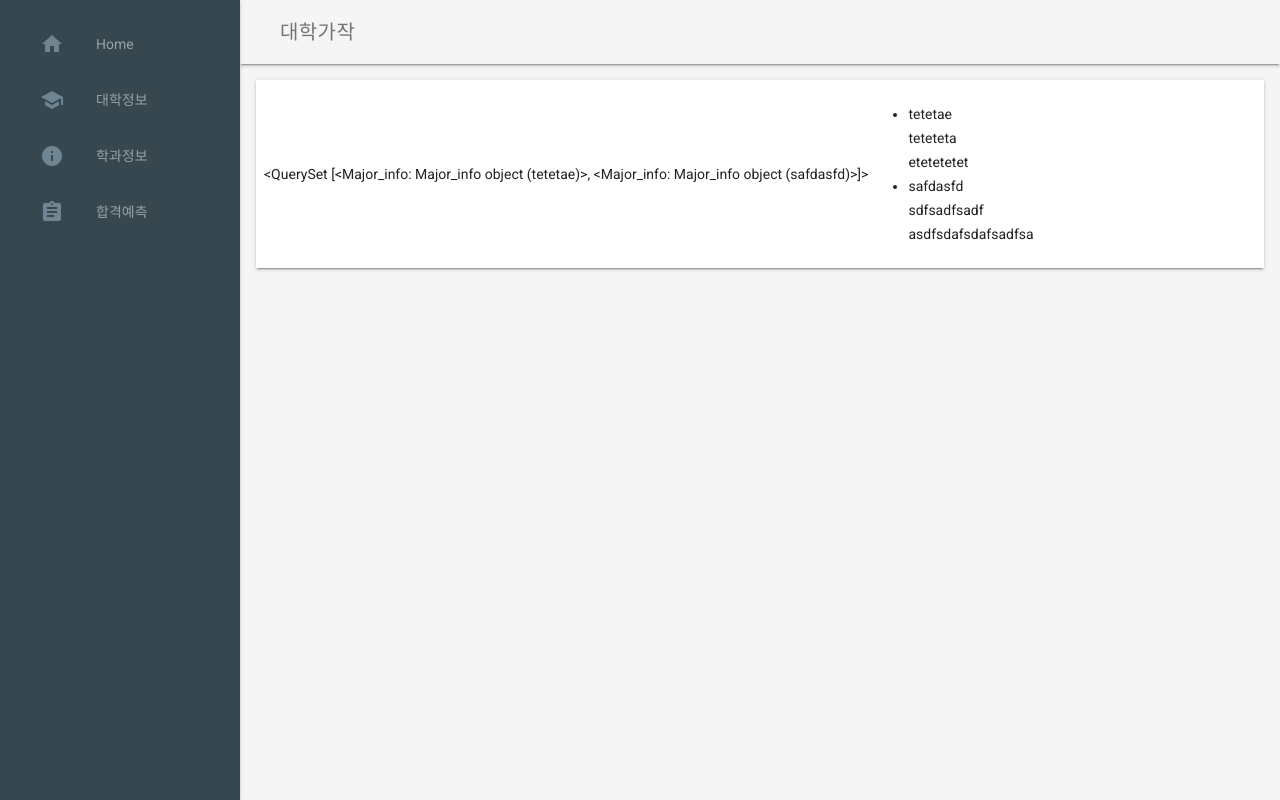
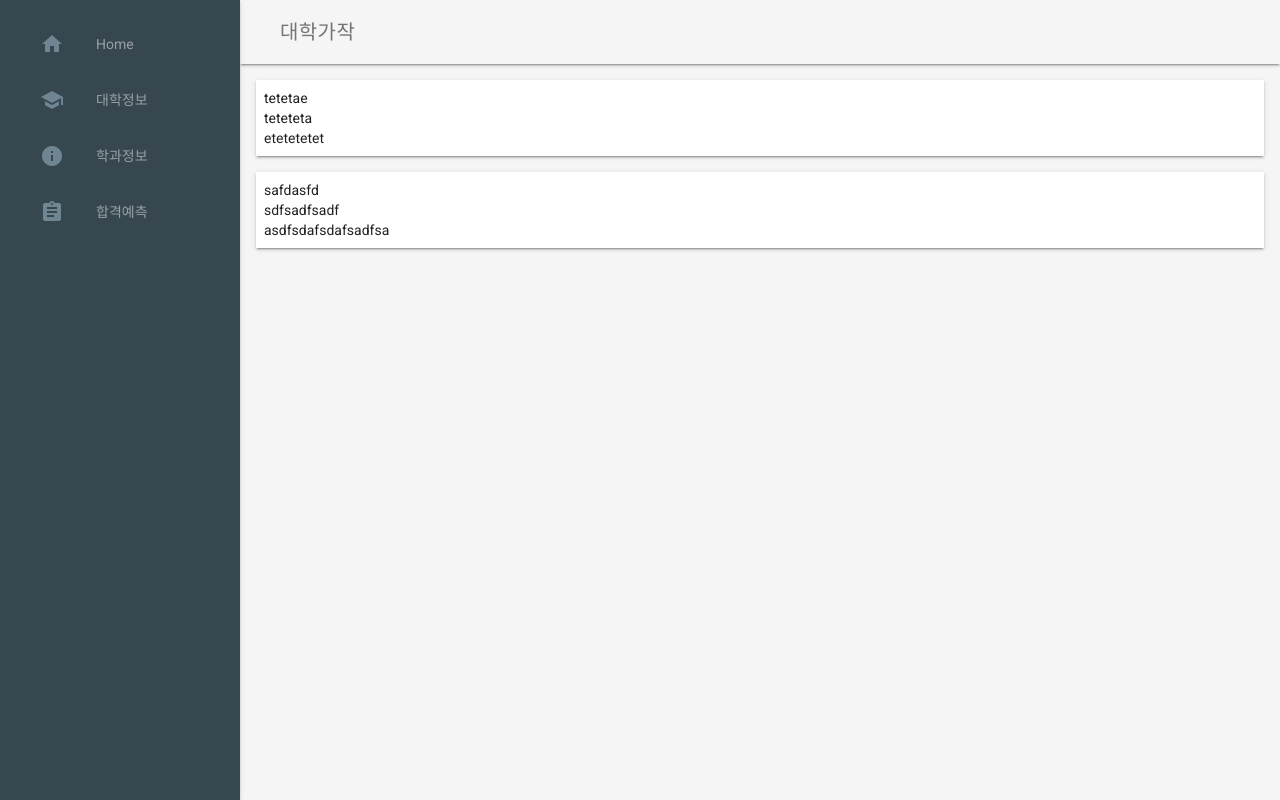
Before and after one commit to Minseo-Jeong/College, a Django app: page /MajorInfo/ in a window 1280 px wide. Run offline with Django 3.2, Linux system fonts and the light colour scheme; data comes from the database, SQL or seed files in the repository; both versions use the stored data as it was after the commit.

```diff
--- a/college/MajorInfo/templates/MajorView.html
+++ b/college/MajorInfo/templates/MajorView.html
@@ -1,19 +1,17 @@
 
 {% extends 'base.html' %}
 {% block content %}
-<div class="demo-charts mdl-color--white mdl-shadow--2dp mdl-cell mdl-cell--12-col mdl-grid">
-    {{major_info_list}}
+
+    <!-- {{major_info_list}} -->
     {% if major_info_list %}
-        <ul>
+
             {% for major in major_info_list %}
-                <li>
+            <div class="demo-charts mdl-color--white mdl-shadow--2dp mdl-cell mdl-cell--12-col mdl-grid">
                     {{major.MajorName}} <br>
                     {{major.info}} <br>
                     {{major.established}} <br>
-                </li>
+                </div>
             {% endfor %}
-        </ul>
+
     {% endif %}
-
-</div>
 {% endblock %}
--- a/college/collegeInfo/models.py
+++ b/college/collegeInfo/models.py
@@ -4,6 +4,7 @@ from django.db import models
 
 class College_info(models.Model):
     college_name = models.CharField(primary_key=True, max_length=50)
+
     info = models.TextField()
     established = models.TextField()
     location = models.CharField(max_length=50)
```
Also changed, not shown: college/db.sqlite3.
